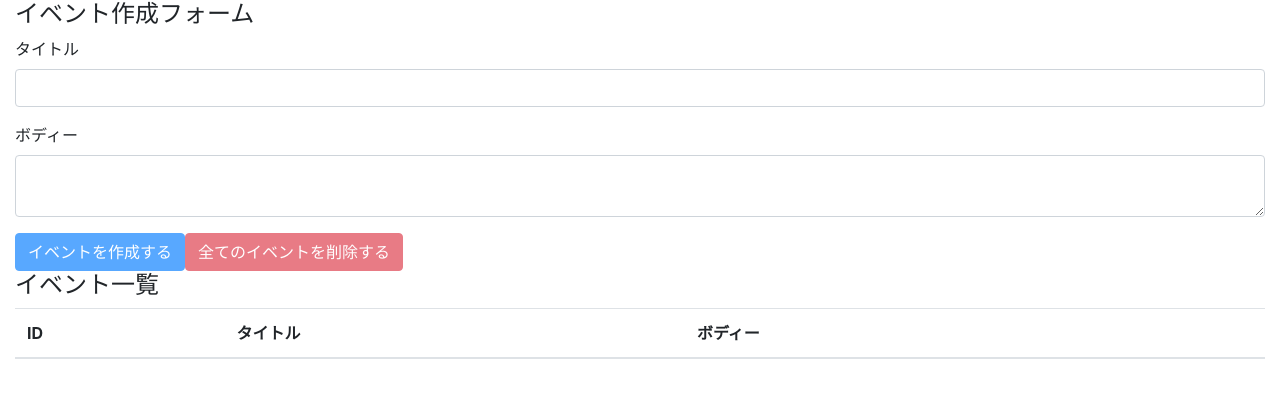
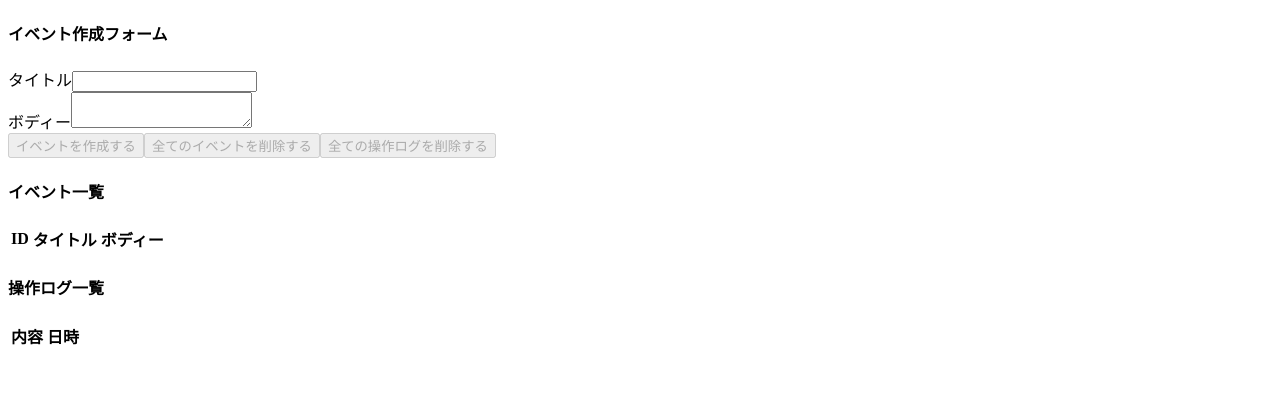
Before and after one commit to ryoma-kaneko/react-hooks, a React (Create React App) app: page / in a window 1280 px wide. Shown: the top 398 px of the page. Built offline with nearby package versions, Linux system fonts and the light colour scheme.

Commit message:
hooksの復習

```diff
--- a/package.json
+++ b/package.json
@@ -8,7 +8,8 @@
     "@testing-library/user-event": "^7.2.1",
     "react": "^16.13.1",
     "react-dom": "^16.13.1",
-    "react-scripts": "3.4.3"
+    "react-scripts": "3.4.3",
+    "redux": "^4.0.5"
   },
   "scripts": {
     "start": "react-scripts start",
--- a/src/actions/index.js
+++ b/src/actions/index.js
@@ -1,3 +1,5 @@
 export const CREATE_EVENT = "CREATE_EVENT";
 export const DELETE_EVENT = "DELETE_EVENT";
 export const DELETE_ALL_EVENT = "DELETE_ALL_EVENT";
+export const ADD_OPERATION_LOG = "ADD_OPERATION_LOG";
+export const DELETE_ALL_OPERATION_LOGS = "DELETE_ALL_OPERATION_LOGS";
--- a/src/components/App.js
+++ b/src/components/App.js
@@ -2,17 +2,23 @@ import React,{useReducer} from "react";
 import reducer from "../reducers/index";
 import EventForm from "./EventForm"
 import Events from "./Events";
-import AppContext from "../contexts/AppContexts"
-import "bootstrap/dist/css/bootstrap.min.css";
+import OperationLogs from "./OperationLogs";
+import AppContext from "../contexts/AppContexts";
+// import "bootstrap/dist/css/bootstrap.min.css";
 
 const App = () => {
-  const [state,dispatch] = useReducer(reducer,[])
+  const initialState = {
+    events: [],
+    operationLogs: [],
+  };
+  const [state, dispatch] = useReducer(reducer, initialState);
 
   return (
     <AppContext.Provider value = {{state, dispatch}}>
       <div className="container-fluid">
         <EventForm />
         <Events />
+        <OperationLogs />
       </div>
     </AppContext.Provider>
   );
--- a/src/components/Event.js
+++ b/src/components/Event.js
@@ -1,6 +1,7 @@
 import React,{useContext} from "react";
 import AppContext from "../contexts/AppContexts"
-import {DELETE_EVENT} from "../actions/index"
+import {DELETE_EVENT,ADD_OPERATION_LOG} from "../actions/index"
+import {timeCurrentIso8601} from "../utils"
 const Event = ({event}) => {
     const {dispatch} = useContext(AppContext)
     const id = event.id;
@@ -10,6 +11,11 @@ const Event = ({event}) => {
             dispatch({
                 type: DELETE_EVENT,
                 id: id
+            });
+            dispatch({
+                type: ADD_OPERATION_LOG,
+                description: `イベント(id = ${id})を削除しました`,
+                operatedAt: timeCurrentIso8601(),
             });
         }
     }
--- a/src/components/EventForm.js
+++ b/src/components/EventForm.js
@@ -1,6 +1,7 @@
 import React,{useState,useContext} from "react";
 import AppContext from "../contexts/AppContexts"
-import {CREATE_EVENT,DELETE_ALL_EVENT} from "../actions/index"
+import {CREATE_EVENT,DELETE_ALL_EVENT,ADD_OPERATION_LOG,DELETE_ALL_OPERATION_LOGS} from "../actions/index";
+import {timeCurrentIso8601} from "../utils"
 const EventFrom = () => {
     const {state,dispatch} = useContext(AppContext)
     const [title, setTilte] = useState("")
@@ -13,6 +14,11 @@ const EventFrom = () => {
             title,
             body
         })
+        dispatch({
+            type: ADD_OPERATION_LOG,
+            description: "イベントを作成しました。",
+            operatedAt: timeCurrentIso8601()
+        })
         setTilte("")
         setBody("")
     }
@@ -21,6 +27,20 @@ const EventFrom = () => {
         const result = window.confirm("全てのイベントを削除しますか？")
         if (result) {
             dispatch({ type: DELETE_ALL_EVENT });
+            dispatch({
+                type: ADD_OPERATION_LOG,
+                description: "全てのイベントを削除しました。",
+                operatedAt: timeCurrentIso8601()
+            })
+        }
+    }
+    const deleteAllOperationLogs = (e) => {
+        e.preventDefault()
+        const result = window.confirm("全ての操作ログを削除してもいいですか")
+        if(result){
+            dispatch({
+                type: DELETE_ALL_OPERATION_LOGS
+            })
         }
     }
     return (
@@ -50,7 +70,9 @@ const EventFrom = () => {
                     <button className="btn btn-primary" onClick={addEvent} disabled={title === "" || body === ""}>
                         イベントを作成する
                     </button>
-                    <button className="btn btn-danger" onClick={deleteAllEvents} disabled={state.length === 0}>全てのイベントを削除する</button>
+                    <button className="btn btn-danger" onClick={deleteAllEvents} disabled={state.events.length === 0}>全てのイベントを削除する</button>
+                    <button className="btn btn-danger" onClick={deleteAllOperationLogs} disabled={state.operationLogs.length === 0}>全ての操作ログを削除する</button>
+
                 </form>
         </>
     )
--- a/src/components/Events.js
+++ b/src/components/Events.js
@@ -16,7 +16,7 @@ const Events = () =>{
                     </tr>
                 </thead>
                 <tbody>
-                    {state.map((event, index) => {
+                    {state.events.map((event, index) => {
                         return (
                             <Event key={index} event={event} />
                         )
--- /dev/null
+++ b/src/components/OperationLog.js
@@ -0,0 +1,12 @@
+import React from "react";
+
+const OperationLog = ({log}) => {
+    return (
+      <tr>
+        <td>{log.description}</td>
+        <td>{log.operatedAt}</td>
+      </tr>
+    );
+
+}
+export default OperationLog
--- /dev/null
+++ b/src/components/OperationLogs.js
@@ -0,0 +1,25 @@
+import React,{useContext} from "react"
+import AppContext from "../contexts/AppContexts"
+import OperationLog from "./OperationLog"
+const OperationLogs = () => {
+    const {state} = useContext(AppContext)
+    return (
+        <>
+            <h4 > 操作ログ一覧</h4 >
+            <table className="table table-hover">
+                <thead>
+                    <tr>
+                        <th>内容</th>
+                        <th>日時</th>
+                    </tr>
+                </thead>
+                <tbody>
+                    {state.operationLogs.map((log, index) => {
+                        return <OperationLog key={index} log={log} />;
+                    })}
+                </tbody>
+            </table>
+        </>
+    )
+}
+export default OperationLogs;
--- /dev/null
+++ b/src/reducers/events.js
@@ -0,0 +1,18 @@
+import {CREATE_EVENT,DELETE_ALL_EVENT,DELETE_EVENT} from "../actions/index"
+const events = (state =[],action) => {
+    switch(action.type){
+        case CREATE_EVENT:
+            const event = {title: action.title, body: action.body}
+            const length = state.length
+            const id = length === 0 ? 1 : state[length -1].id + 1
+            return [...state,{id: id, ...event}]
+        case DELETE_EVENT:
+        return state.filter(event => event.id !== action.id)
+        case DELETE_ALL_EVENT:
+            return []
+        default:
+            return state
+    }
+
+}
+export default events
--- a/src/reducers/index.js
+++ b/src/reducers/index.js
@@ -1,18 +1,5 @@
-import {CREATE_EVENT,DELETE_ALL_EVENT,DELETE_EVENT} from "../actions/index"
-const events = (state =[],action) => {
-    switch(action.type){
-        case CREATE_EVENT:
-            const event = {title: action.title, body: action.body}
-            const length = state.length
-            const id = length === 0 ? 1 : state[length -1].id + 1
-            return [...state,{id: id, ...event}]
-        case DELETE_EVENT:
-        return state.filter(event => event.id !== action.id)
-        case DELETE_ALL_EVENT:
-            return []
-        default:
-            return state
-    }
+import {combineReducers} from "redux";
+import events from "./events";
+import operationLogs from "./operationLogs";
 
-}
-export default events
+export default combineReducers({ events, operationLogs });
--- /dev/null
+++ b/src/reducers/operationLogs.js
@@ -0,0 +1,19 @@
+import {ADD_OPERATION_LOG,DELETE_ALL_OPERATION_LOGS} from "../actions/index";
+
+const operationLogs = (state = [], action) => {
+    switch(action.type){
+        case ADD_OPERATION_LOG :
+            const operationLog = {
+                description : action.description,
+                operatedAt : action.operatedAt
+            }
+        return [operationLog, ...state];
+
+        case DELETE_ALL_OPERATION_LOGS :
+        return [];
+
+        default:
+            return state
+    }
+}
+export default operationLogs;
--- /dev/null
+++ b/src/utils.js
@@ -0,0 +1 @@
+export const timeCurrentIso8601 = () => (new Date()).toISOString()
```
Also changed, not shown: 1 other file (tests, documents, lock files or other folders).
